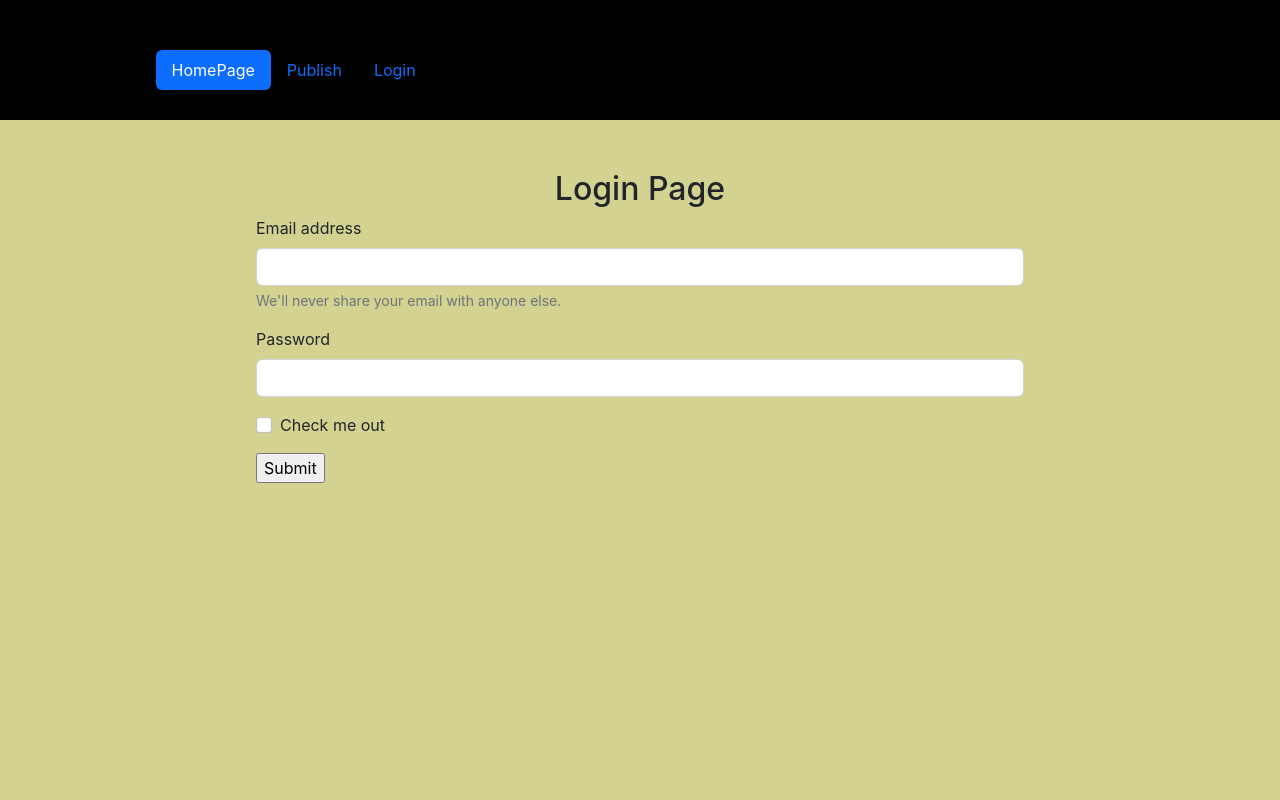
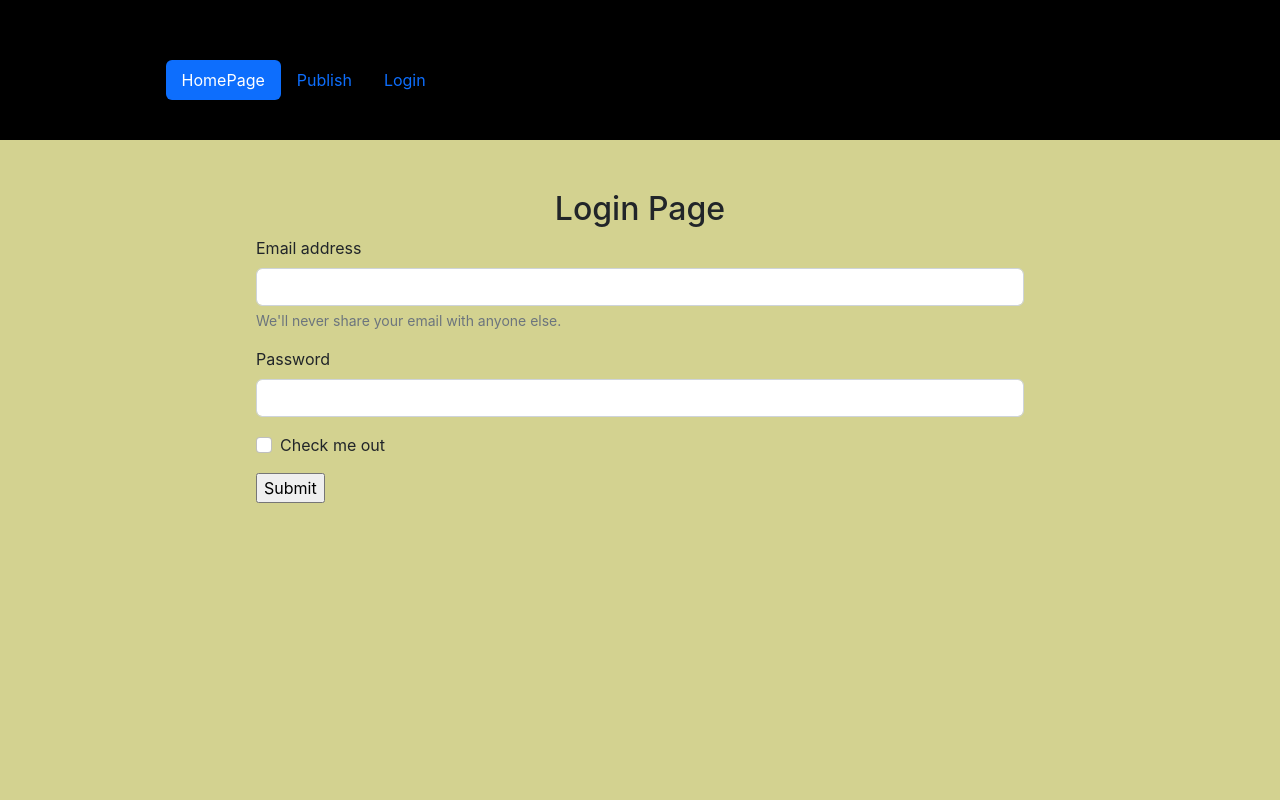
Before and after one commit to Juddymwai/The-Blog-HUB, a React (Create React App) app: page /login in a window 1280 px wide. Shown: the top 800 px of the page. Built offline with nearby package versions, Linux system fonts and the light colour scheme.

Commit message:
deploying frontendk

```diff
--- a/src/components/Login.js
+++ b/src/components/Login.js
@@ -1,5 +1,5 @@
 import React from "react"
-import {Link} from "react-router-dom"
+// import {Link} from "react-router-dom"
 
 function Login (){
     function handleAlert(e){
--- a/src/components/Navbar.js
+++ b/src/components/Navbar.js
@@ -3,7 +3,7 @@ import { Link} from "react-router-dom"
 
 function Navbar(){
     return(
-        <div style={{padding: 30+"px", marginLeft:100+ "px"}}>
+        <div style={{padding: 40+"px", marginLeft:100+ "px"}}>
 
             <ul class="nav nav-pills" style={{marginTop:20 +"px", marginLeft:1.6 + "em"}}>
             <li class="nav-item">
```
Also changed, not shown: package.json (+6 -1 lines), 1 other file (tests, documents, lock files or other folders).
